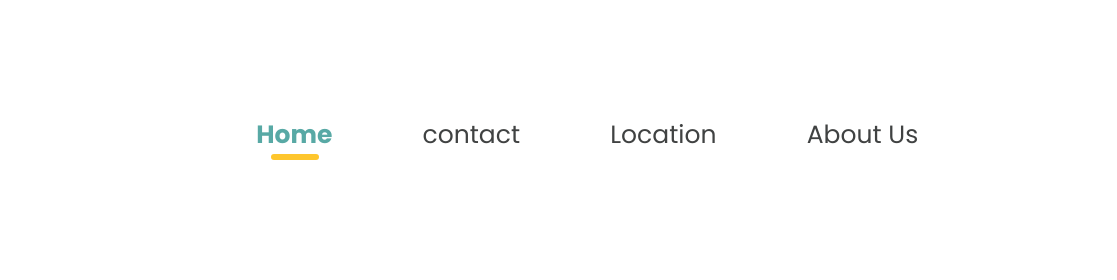
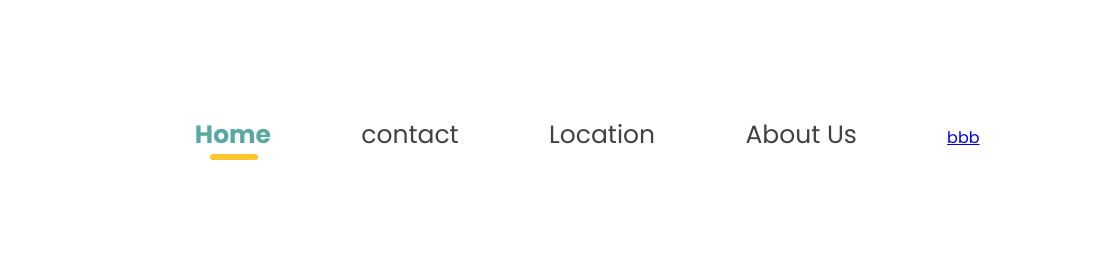
Before and after one commit to ismoilll/locuss, a plain HTML site: page index.html in a window 1280 px wide. Shown: the top 280 px of the page, 163-1280 px from the left. Drawn offline with Linux system fonts and the light colour scheme.

Commit message:
added  header of ptoject

```diff
--- a/index.html
+++ b/index.html
@@ -19,6 +19,7 @@
             <a class="header-href-list" href="#">contact</a>
             <a class="header-href-list" href="#">Location</a>
             <a class="header-href-list" href="#">About Us</a>
+            <a href="#">bbb</a>
         </nav>
         <a class="header-href" href="#">Sign Up</a>
     </div>
```
